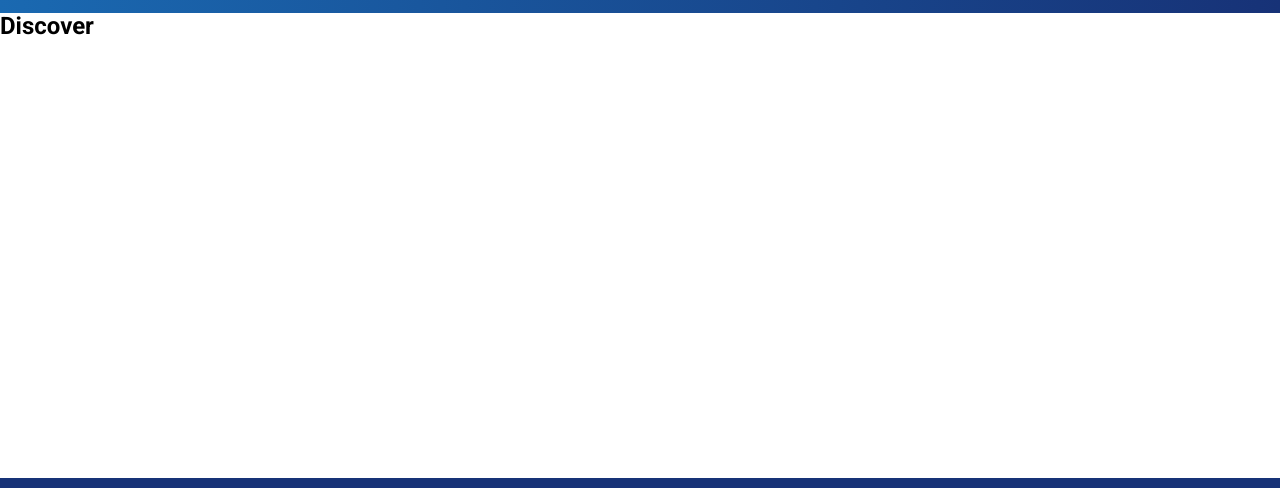
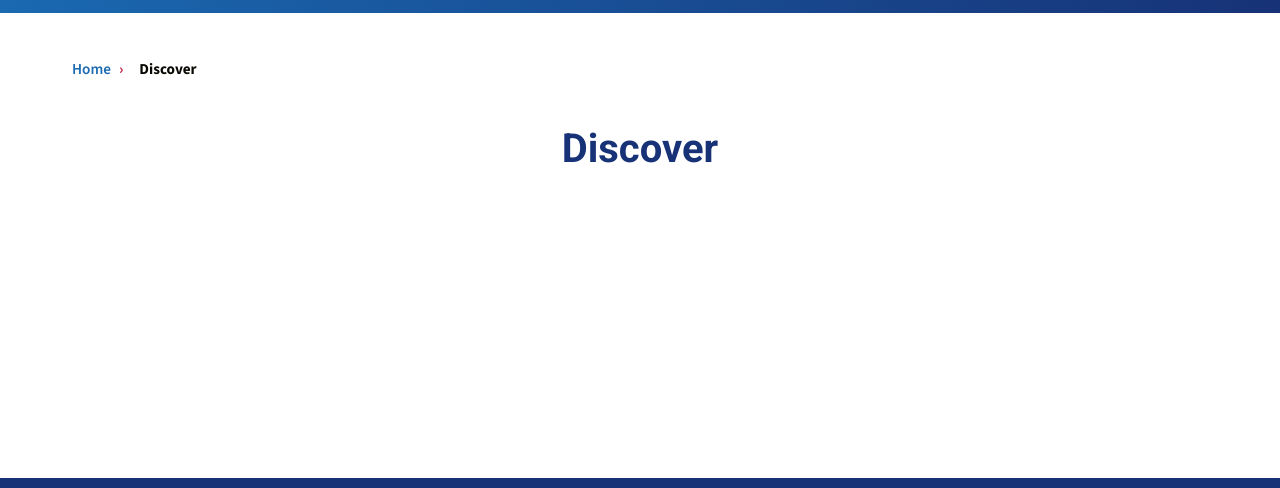
Before and after one commit to jcuervonarvaez/wdd231, a plain HTML site: page chamber/discover.html in a window 1280 px wide. Shown: the part 64-552 px from the top of the page. Drawn offline with nearby package versions, Linux system fonts and the light colour scheme.

Commit message:
fix references

```diff
--- a/chamber/discover.html
+++ b/chamber/discover.html
@@ -80,7 +80,15 @@
         </nav>
       </header>
       <main>
-        <h1>Discover</h1>
+        <div class="content-directory">
+          <nav class="breadcrumb" aria-label="breadcrumb">
+            <ul>
+              <li><a href="./">Home</a></li>
+              <li class="active" aria-current="page">Discover</li>
+            </ul>
+          </nav>
+          <h1>Discover</h1>
+        </div>
       </main>
       <footer>
         <div class="footer-top">
--- a/chamber/styles/larger.css
+++ b/chamber/styles/larger.css
@@ -170,7 +170,7 @@
     margin: 0 auto;
   }
 
-  .directory-title {
+  .content-directory h1 {
     font-size: 2.5rem;
   }
 
--- a/chamber/styles/main.css
+++ b/chamber/styles/main.css
@@ -712,7 +712,7 @@ footer .copyright {
   padding: 2rem 0;
 }
 
-.directory-title {
+.content-directory h1 {
   text-align: center;
   margin: 2rem 0;
   color: var(--secondary-color);
```
Also changed, not shown: chamber/directory.html (+1 -1 lines), chamber/join.html (+9 -1 lines).
